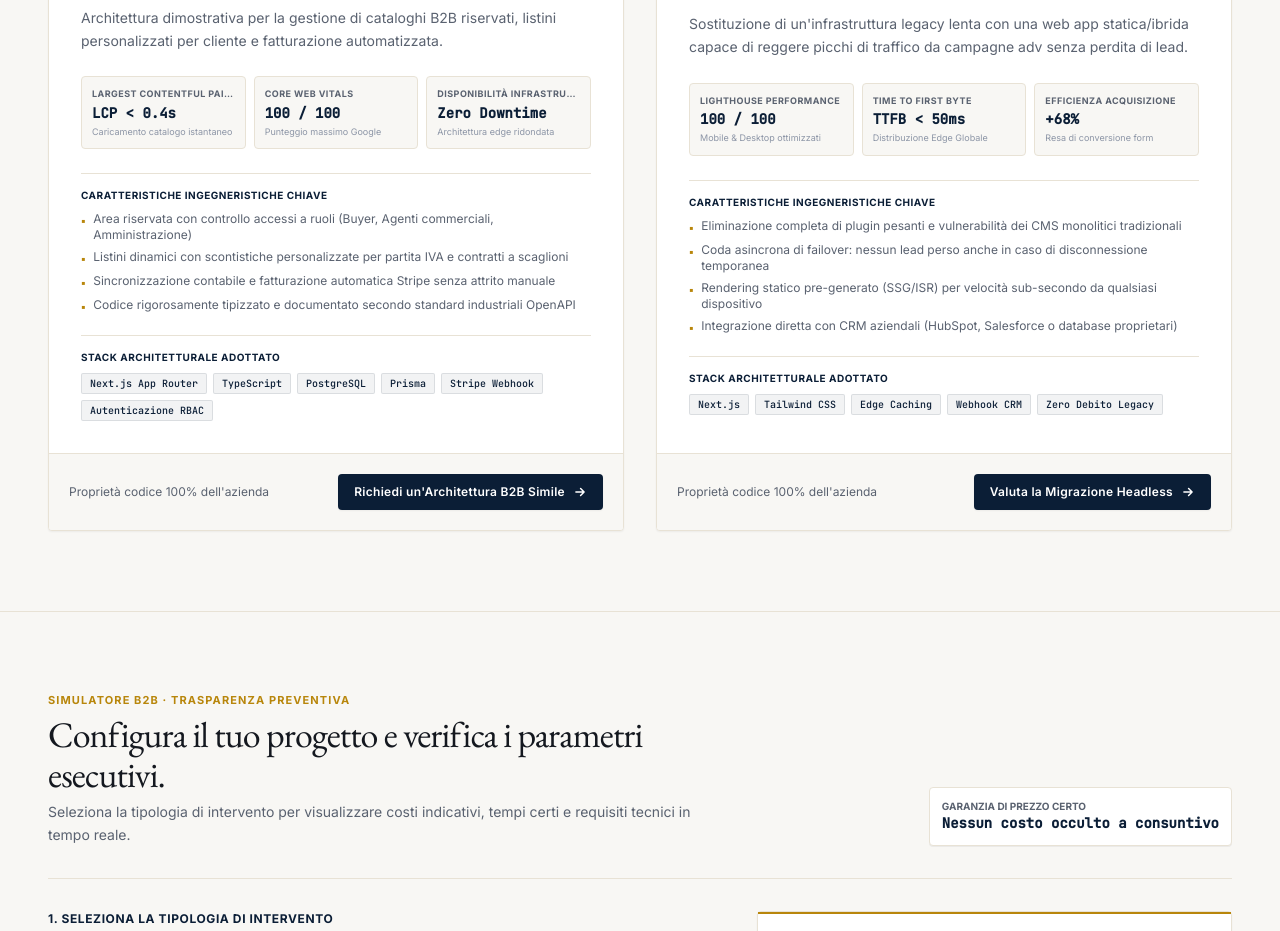
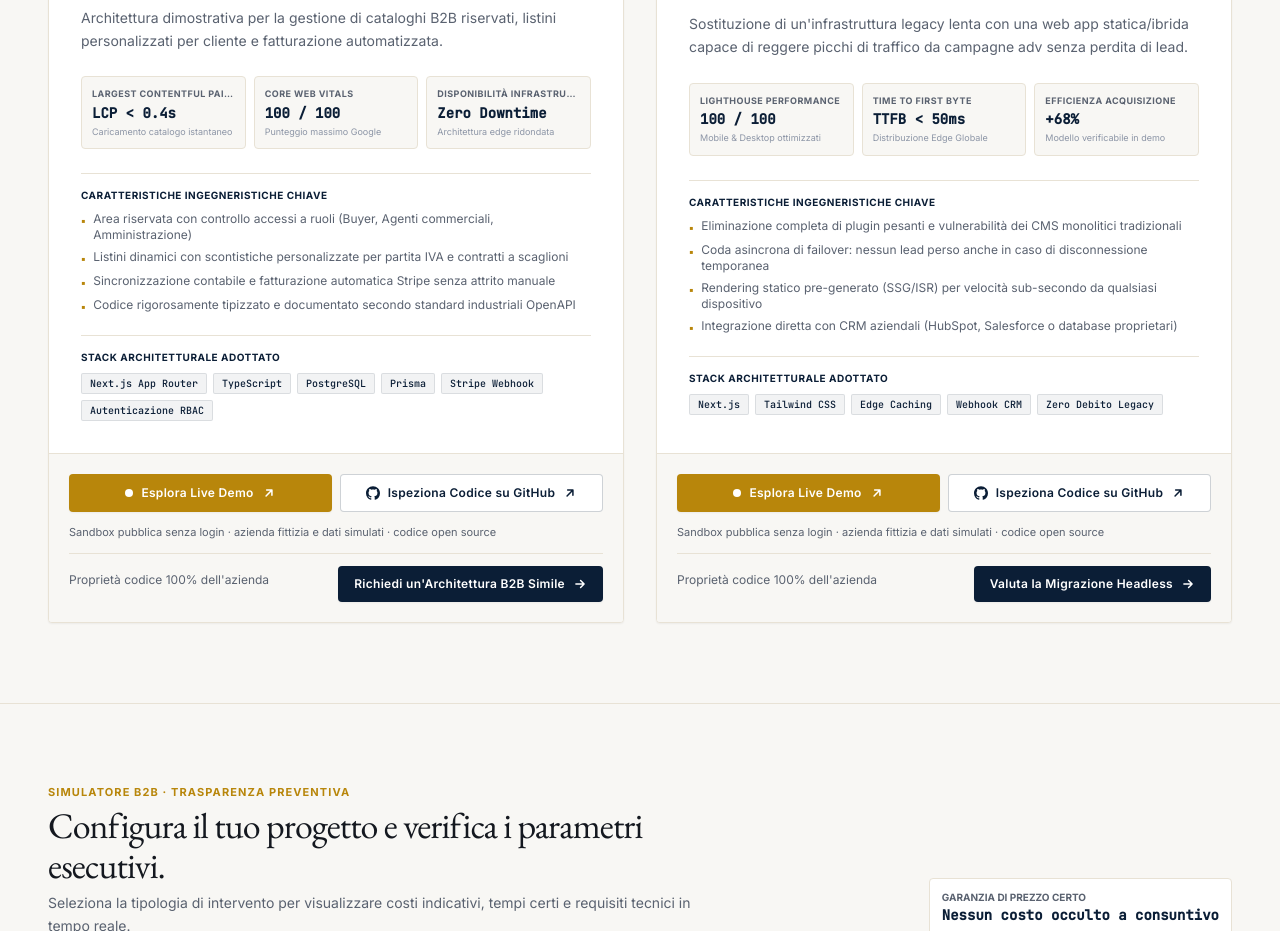
Before and after one commit to techpyre/techpyre, a Next.js app: page / in a window 1280 px wide. Shown: the part 2100-3031 px from the top of the page. Built offline with nearby package versions, Linux system fonts and the light colour scheme.

Commit message:
Case studies: link live sandboxes and public GitHub repositories

```diff
--- a/src/components/sections/CaseStudies.tsx
+++ b/src/components/sections/CaseStudies.tsx
@@ -4,7 +4,7 @@
 import { motion } from "framer-motion";
 import { siteContent } from "@/config/siteContent";
 import AnimatedLine from "@/components/ui/AnimatedLine";
-import { ArrowRightIcon } from "@/components/ui/Icons";
+import { ArrowRightIcon, ArrowUpRightIcon, GitHubIcon } from "@/components/ui/Icons";
 
 /**
  * =====================================================================
@@ -161,8 +161,47 @@
                 </div>
               </div>
 
-              {/* Barra Inferiore con Pulsante d'Azione */}
-              <div className="p-4 sm:p-5 bg-[#F8F7F4] border-t border-[#E8E2D5] flex items-center justify-between">
+              {/* Barra Inferiore: Live Demo + GitHub + Pulsante d'Azione */}
+              <div className="p-4 sm:p-5 bg-[#F8F7F4] border-t border-[#E8E2D5] space-y-3">
+                {(project.demoUrl || project.repoUrl) && (
+                  <div className="grid grid-cols-1 sm:grid-cols-2 gap-2">
+                    {project.demoUrl && (
+                      <a
+                        href={project.demoUrl}
+                        target="_blank"
+                        rel="noopener noreferrer"
+                        className="py-2.5 px-4 rounded-sm bg-[#B8860B] hover:bg-[#9A7009] active:scale-[0.99] text-white font-sans text-xs font-semibold tracking-wide transition-all shadow-xs inline-flex items-center justify-center gap-2 group/demo"
+                      >
+                        <span className="relative flex h-2 w-2 shrink-0" aria-hidden="true">
+                          <span className="animate-ping absolute inline-flex h-full w-full rounded-full bg-white opacity-60" />
+                          <span className="relative inline-flex rounded-full h-2 w-2 bg-white" />
+                        </span>
+                        <span>Esplora Live Demo</span>
+                        <ArrowUpRightIcon className="w-3.5 h-3.5 shrink-0 transition-transform group-hover/demo:translate-x-0.5 group-hover/demo:-translate-y-0.5" />
+                      </a>
+                    )}
+                    {project.repoUrl && (
+                      <a
+                        href={project.repoUrl}
+                        target="_blank"
+                        rel="noopener noreferrer"
+                        className="py-2.5 px-4 rounded-sm bg-white border border-[#0B1E36]/20 hover:border-[#0B1E36] active:scale-[0.99] text-[#0B1E36] font-sans text-xs font-semibold tracking-wide transition-all inline-flex items-center justify-center gap-2 group/repo"
+                      >
+                        <GitHubIcon className="w-3.5 h-3.5 shrink-0" />
+                        <span>Ispeziona Codice su GitHub</span>
+                        <ArrowUpRightIcon className="w-3.5 h-3.5 shrink-0 transition-transform group-hover/repo:translate-x-0.5 group-hover/repo:-translate-y-0.5" />
+                      </a>
+                    )}
+                  </div>
+                )}
+
+                {project.demoUrl && (
+                  <p className="text-[10px] sm:text-[11px] text-[#5A6270] font-sans text-center sm:text-left">
+                    Sandbox pubblica senza login · azienda fittizia e dati simulati · codice open source
+                  </p>
+                )}
+
+                <div className="flex items-center justify-between gap-3 pt-1 border-t border-[#E8E2D5]">
                   <span className="text-xs text-[#5A6270] font-sans hidden sm:inline">
                     Proprietà codice 100% dell&apos;azienda
                   </span>
@@ -170,11 +209,12 @@
                   <button
                     type="button"
                     onClick={() => handleSelectCaseStudy(project.prefillService, project.title)}
-                  className="w-full sm:w-auto py-2.5 px-4 rounded-sm bg-[#0B1E36] hover:bg-[#002244] active:scale-[0.99] text-white font-sans text-xs font-semibold tracking-wide transition-all shadow-xs inline-flex items-center justify-center gap-2 group/btn cursor-pointer"
+                    className="mt-2 w-full sm:w-auto py-2.5 px-4 rounded-sm bg-[#0B1E36] hover:bg-[#002244] active:scale-[0.99] text-white font-sans text-xs font-semibold tracking-wide transition-all shadow-xs inline-flex items-center justify-center gap-2 group/btn cursor-pointer"
                   >
                     <span>{project.ctaText}</span>
                     <ArrowRightIcon className="w-3.5 h-3.5 shrink-0 transition-transform group-hover/btn:translate-x-1" />
                   </button>
+                </div>
               </div>
             </motion.div>
           ))}
--- a/src/components/ui/Icons.tsx
+++ b/src/components/ui/Icons.tsx
@@ -74,3 +74,37 @@
     </svg>
   );
 }
+
+export function ArrowUpRightIcon({ className = "w-3.5 h-3.5" }: { className?: string }) {
+  return (
+    <svg
+      className={className}
+      viewBox="0 0 16 16"
+      fill="none"
+      xmlns="http://www.w3.org/2000/svg"
+      aria-hidden="true"
+    >
+      <path
+        d="M4.66667 11.3333L11.3333 4.66667M11.3333 4.66667H5.33334M11.3333 4.66667V10.6667"
+        stroke="currentColor"
+        strokeWidth="1.75"
+        strokeLinecap="round"
+        strokeLinejoin="round"
+      />
+    </svg>
+  );
+}
+
+export function GitHubIcon({ className = "w-4 h-4" }: { className?: string }) {
+  return (
+    <svg
+      className={className}
+      viewBox="0 0 24 24"
+      fill="currentColor"
+      xmlns="http://www.w3.org/2000/svg"
+      aria-hidden="true"
+    >
+      <path d="M12 .297c-6.63 0-12 5.373-12 12 0 5.303 3.438 9.8 8.205 11.385.6.113.82-.258.82-.577 0-.285-.01-1.04-.015-2.04-3.338.724-4.042-1.61-4.042-1.61C4.422 18.07 3.633 17.7 3.633 17.7c-1.087-.744.084-.729.084-.729 1.205.084 1.838 1.236 1.838 1.236 1.07 1.835 2.809 1.305 3.495.998.108-.776.417-1.305.76-1.605-2.665-.3-5.466-1.332-5.466-5.93 0-1.31.465-2.38 1.235-3.22-.135-.303-.54-1.523.105-3.176 0 0 1.005-.322 3.3 1.23.96-.267 1.98-.399 3-.405 1.02.006 2.04.138 3 .405 2.28-1.552 3.285-1.23 3.285-1.23.645 1.653.24 2.873.12 3.176.765.84 1.23 1.91 1.23 3.22 0 4.61-2.805 5.625-5.475 5.92.42.36.81 1.096.81 2.22 0 1.606-.015 2.896-.015 3.286 0 .315.21.69.825.57C20.565 22.092 24 17.592 24 12.297c0-6.627-5.373-12-12-12" />
+    </svg>
+  );
+}
--- a/src/config/siteContent.ts
+++ b/src/config/siteContent.ts
@@ -204,6 +204,8 @@
         ],
         ctaText: "Richiedi un'Architettura B2B Simile",
         prefillService: "Web Application & Ecosistema B2B Custom",
+        demoUrl: "https://techpyre-b2b-portal-reference.vercel.app",
+        repoUrl: "https://github.com/techpyre/techpyre-b2b-portal-reference",
       },
       {
         id: "infrastruttura-headless",
@@ -214,7 +216,7 @@
         metrics: [
           { label: "Lighthouse Performance", value: "100 / 100", subtext: "Mobile & Desktop ottimizzati" },
           { label: "Time to First Byte", value: "TTFB < 50ms", subtext: "Distribuzione Edge Globale" },
-          { label: "Efficienza Acquisizione", value: "+68%", subtext: "Resa di conversione form" },
+          { label: "Efficienza Acquisizione", value: "+68%", subtext: "Modello verificabile in demo" },
         ],
         stack: [
           "Next.js",
@@ -231,6 +233,8 @@
         ],
         ctaText: "Valuta la Migrazione Headless",
         prefillService: "Landing Page ad Alta Conversione",
+        demoUrl: "https://techpyre-headless-leadgen-reference.vercel.app",
+        repoUrl: "https://github.com/techpyre/techpyre-headless-leadgen-reference",
       },
     ],
   },
--- a/src/types/content.ts
+++ b/src/types/content.ts
@@ -93,6 +93,10 @@
   highlights: string[];
   ctaText: string;
   prefillService: string;
+  /** Sandbox interattiva pubblica (nessun login richiesto) */
+  demoUrl?: string;
+  /** Repository GitHub pubblico con il codice sorgente */
+  repoUrl?: string;
 }
 
 export interface CaseStudiesConfig {
```
Lines whose indentation alone changed are shown as unchanged.
